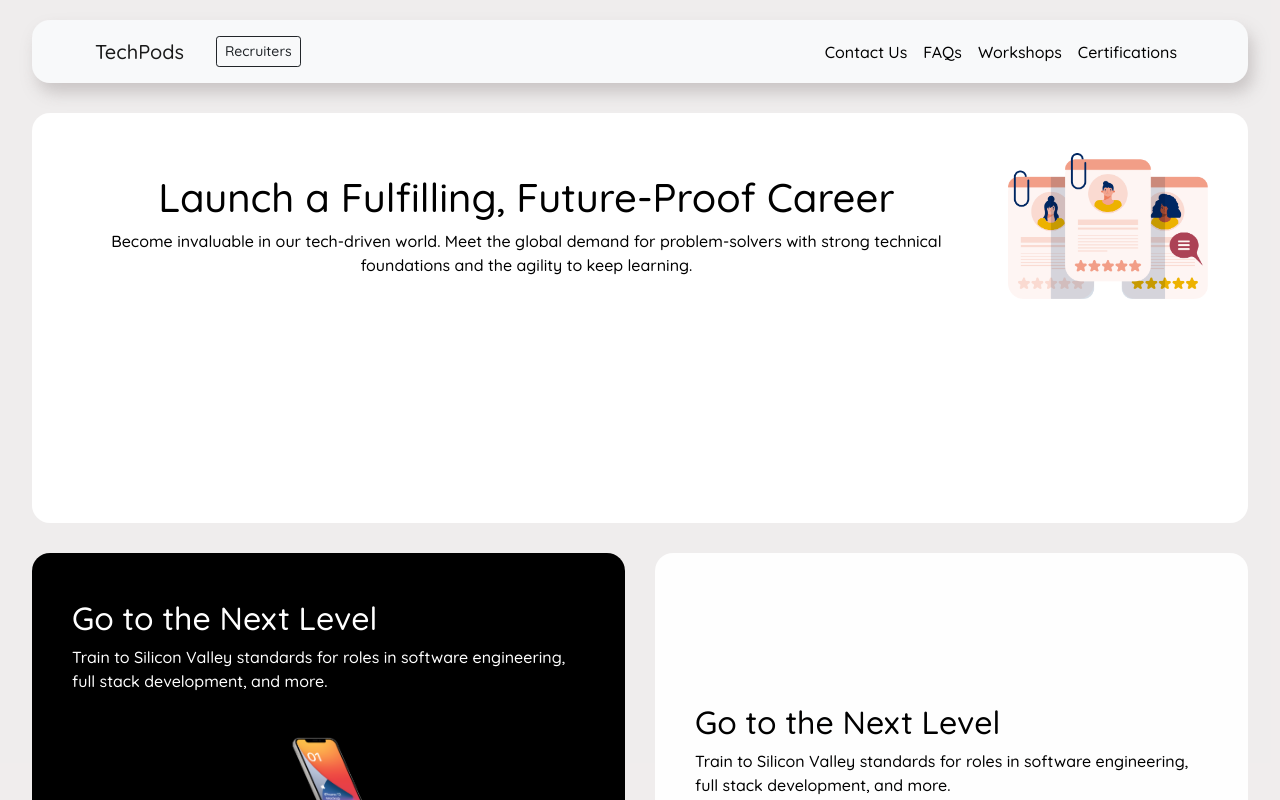
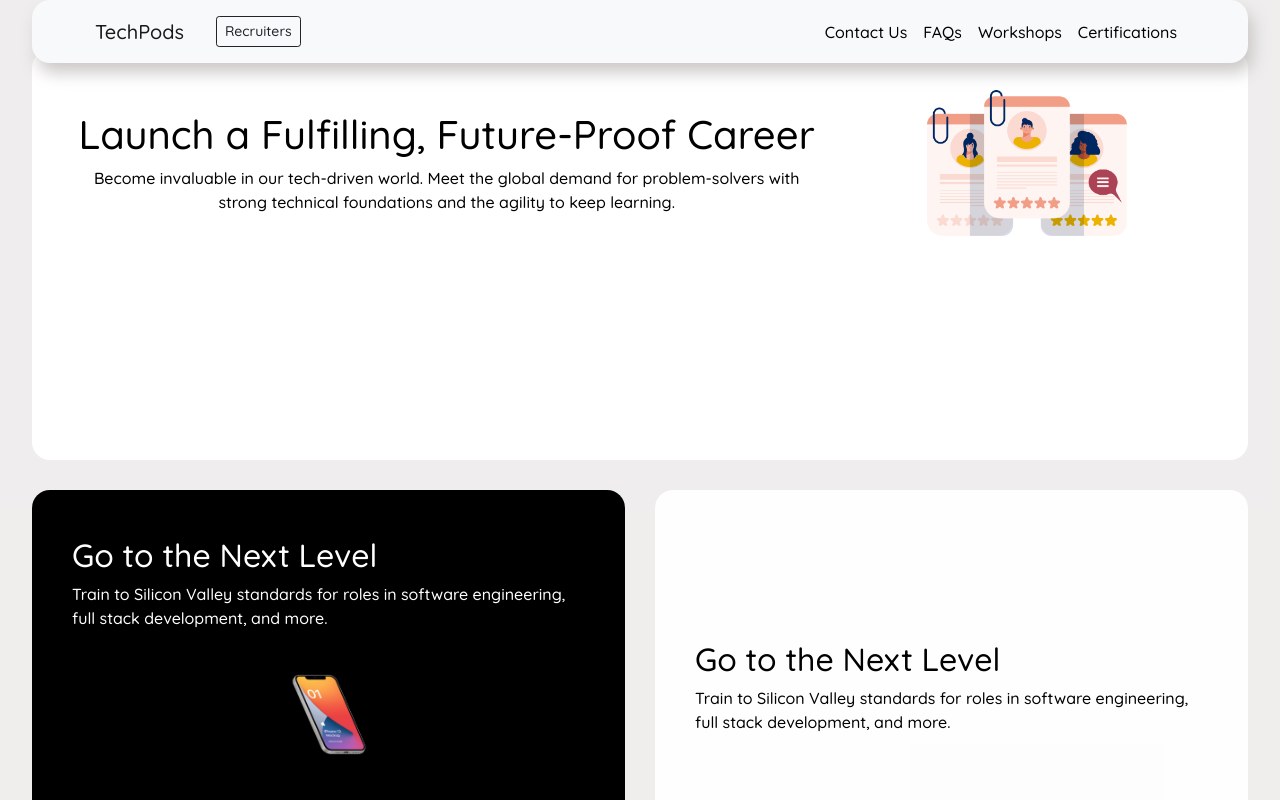
Before and after one commit to amitplays/techPods, a React (Create React App) app: page / in a window 1280 px wide. Shown: the top 800 px of the page. Built offline with nearby package versions, Linux system fonts and the light colour scheme.

Commit message:
static Top bar and resposive first block

```diff
--- a/src/App.css
+++ b/src/App.css
@@ -222,6 +222,7 @@ html {
 .CardImages {
   max-width: 200px;
   max-height: 350px;
+  display: block;
 }
 
 .cardHeading {
@@ -349,4 +350,7 @@ html {
 
 .mainCarousel {
   display: flex;
+  flex-direction: row;
+  flex-wrap: wrap;
+  justify-content: center;
 }
--- a/src/Components/FirstBlock.jsx
+++ b/src/Components/FirstBlock.jsx
@@ -4,7 +4,7 @@ import speed from "../assets/test.png";
 import resume from "../assets/resume.png";
 import recruit from "../assets/recrui.png";
 
-import { Button, Carousel } from "react-bootstrap";
+import { Button, Carousel, Row, Col } from "react-bootstrap";
 
 export default function FirstBlock() {
   return (
@@ -15,21 +15,25 @@ export default function FirstBlock() {
           <Carousel pause="hover" indicators={false} controls={false}>
             {/* ----------------- FIRST ITEM ----------------- */}
             <Carousel.Item className="mainCarousel" interval={29000}>
-              <div
-                style={{ maxWidth: "80%", float: "left", textAlign: "left" }}
-              >
+              <Row>
+                <Col sm={8}>
+                  <div>
                     <Carousel.Caption>
                       <h1>Launch a Fulfilling, Future-Proof Career</h1>
                       <p>
-                    Become invaluable in our tech-driven world. Meet the global
-                    demand for problem-solvers with strong technical foundations
-                    and the agility to keep learning.
+                        Become invaluable in our tech-driven world. Meet the
+                        global demand for problem-solvers with strong technical
+                        foundations and the agility to keep learning.
                       </p>
                     </Carousel.Caption>
                   </div>
-              <div style={{ maxWidth: "20%", float: "right" }}>
+                </Col>
+                <Col sm={4}>
+                  <div style={{ display: "contents" }}>
                     <img src={resume} alt="speed" className="CardImages" />
                   </div>
+                </Col>
+              </Row>
             </Carousel.Item>
 
             {/* ----------------- SECOND ITEM ----------------- */}
--- a/src/Components/Header.jsx
+++ b/src/Components/Header.jsx
@@ -14,7 +14,7 @@ export default function Header() {
     <div className="headerStyles">
       <Navbar
         className="navBarStyles ml-auto"
-        sticky="top"
+        fixed="top"
         collapseOnSelect
         expand="sm"
         bg="light"
```
Lines whose indentation alone changed are shown as unchanged.
